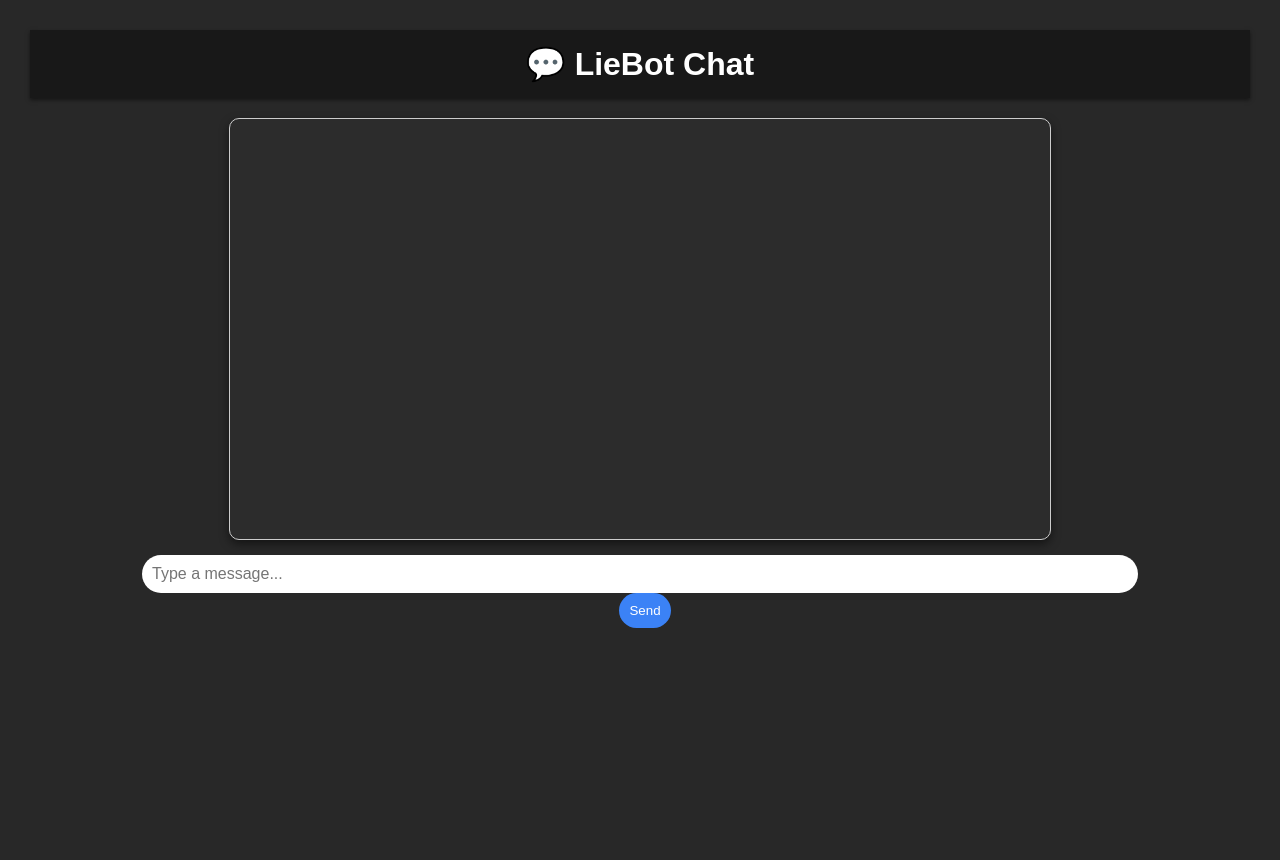
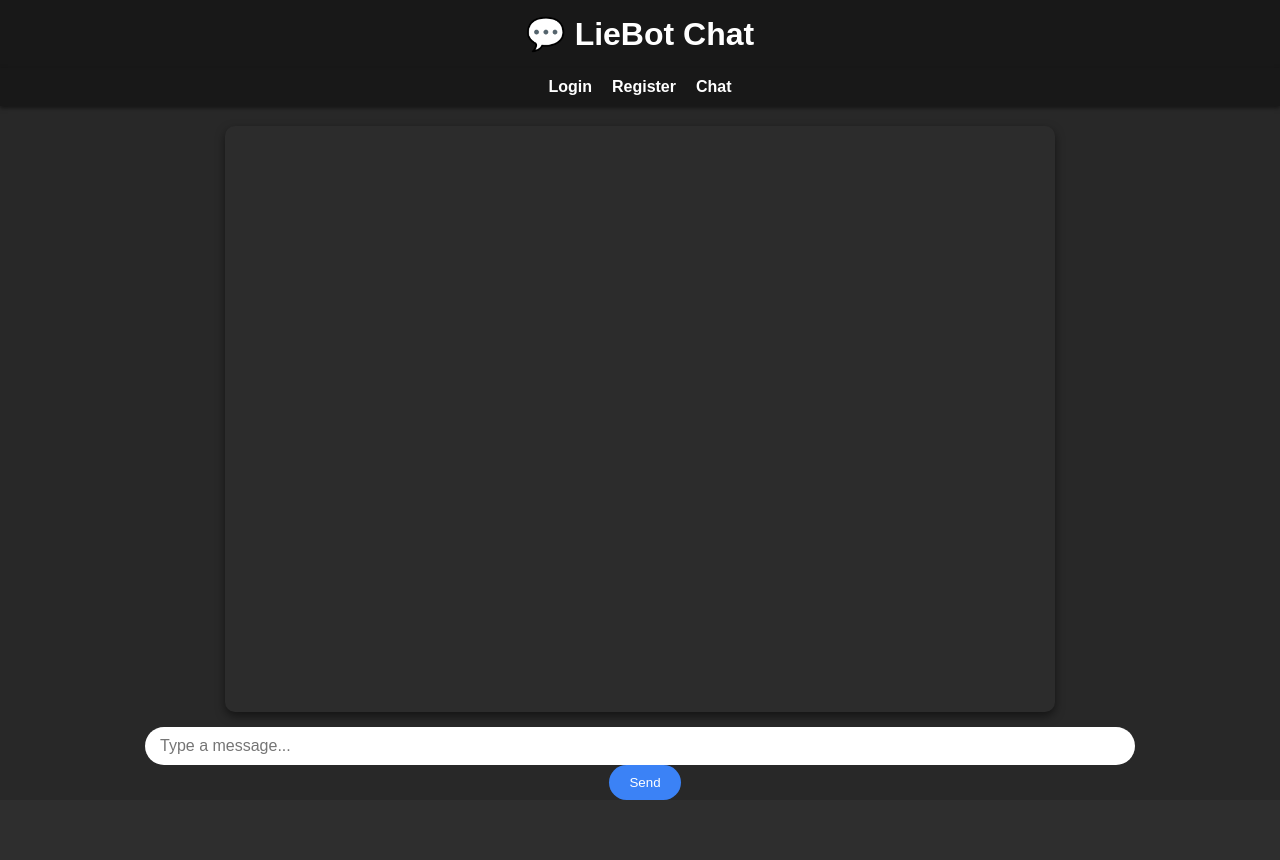
Before and after one commit to Andrew-Shaw91/LieBot, a Django app: page / in a window 1280 px wide. After the commit the page ends 800 px from the top, so only its background shows below. Run offline with Django 5.2, Linux system fonts and the light colour scheme.

Commit message:
Perfected css and urls

```diff
--- /dev/null
+++ b/instructions.txt
@@ -0,0 +1,3 @@
+Ok so first you need to install all the installations in requirements.txt,
+then run main.py to check your able to download the model,
+then after you can run in the terminal python manage.py runserver and from there you launch the webapp
--- a/static/style.css
+++ b/static/style.css
@@ -10,7 +10,8 @@ align-items: center;
     height: 100vh;
 }
 
-h1{
+
+h1 {
     background-color: #181818;
     width: 100%;
     text-align: center;
@@ -19,6 +20,28 @@ color: #ffffff;
     margin: 0;
     box-shadow: 0 2px 4px rgba(0,0,0,0.5);
 }
+
+
+nav {
+    width: 100%;
+    background-color: #181818;
+    display: flex;
+    justify-content: center;
+    gap: 20px;
+    padding: 10px 0;
+    box-shadow: 0 2px 4px rgba(0,0,0,0.5);
+}
+
+nav a {
+    color: white;
+    text-decoration: none;
+    font-weight: bold;
+}
+
+nav a:hover {
+    color: #3b82f6;
+}
+
 
 #chat-box {
     border: none;
@@ -81,7 +104,6 @@ box-shadow: 0 4px 10px rgba(0,0,0,0.5);
     background-color: #2563eb;
 }
 
-
 #chat-box::-webkit-scrollbar {
     width: 8px;
 }
--- a/templates/LieBot/home.html
+++ b/templates/LieBot/home.html
@@ -5,18 +5,15 @@
     <title>LieBot Chat</title>
     {% load static %}
     <link rel="stylesheet" href="{% static 'style.css' %}">
-    <style>
-        body { font-family: Arial, sans-serif; margin: 30px; }
-        #chat-box { border: 1px solid #ccc; padding: 10px; height: 400px; overflow-y: scroll; }
-        #user-input { width: 80%; padding: 10px; }
-        #send-btn { padding: 10px; }
-        .message { margin: 5px 0; }
-        .user { color: blue; }
-        .bot { color: green; }
-    </style>
 </head>
 <body>
     <h1>💬 LieBot Chat</h1>
+
+    <nav>
+        <a href="{% url 'chatbot:login' %}">Login</a>
+        <a href="{% url 'chatbot:register' %}">Register</a>
+        <a href="{% url 'chatbot:home' %}">Chat</a>
+    </nav>
 
     <div id="chat-box"></div>
 
@@ -76,8 +73,5 @@
             if (e.key === 'Enter') sendBtn.click();
         });
     </script>
-
-
-
 </body>
 </html>
```
Lines whose indentation alone changed are shown as unchanged.
